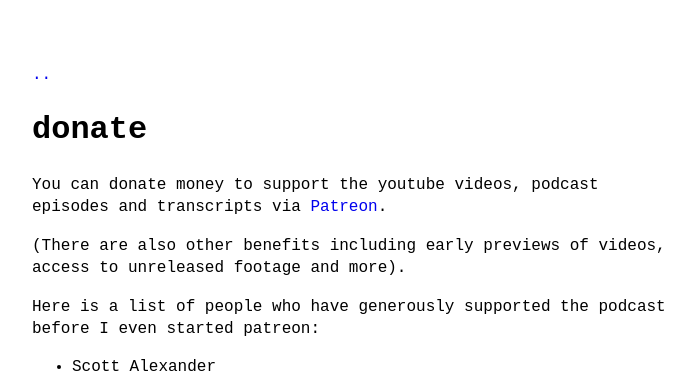
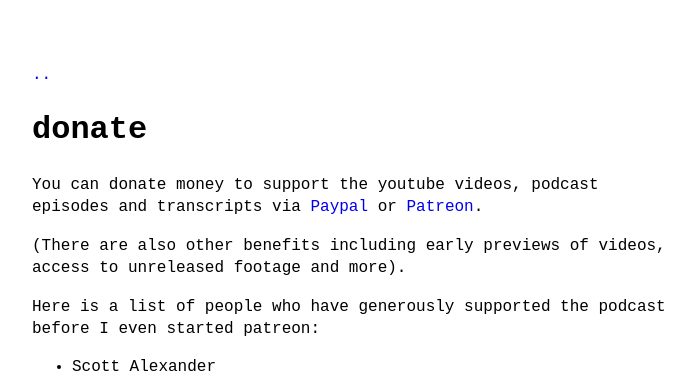
Before and after one commit to theinsideview/theinsideview.github.io, a Jekyll site: the page built from donate.md, in a window 1280 px wide. Shown: the top 386 px of the page, without its empty margins (288-983 px from the left). Built offline with Jekyll 4.4.1, drawn with Linux system fonts in a browser that asks for light colours.

Commit message:
Update donate.md

```diff
--- a/donate.md
+++ b/donate.md
@@ -3,7 +3,7 @@ layout: page
 title: donate
 ---
 
-You can donate money to support the youtube videos, podcast episodes and transcripts via [Patreon](https://www.patreon.com/theinsideview).
+You can donate money to support the youtube videos, podcast episodes and transcripts via [Paypal](https://paypal.me/michaeltrazzi) or [Patreon](https://www.patreon.com/theinsideview).
 
 (There are also other benefits including early previews of videos, access to unreleased footage and more).
 
```
